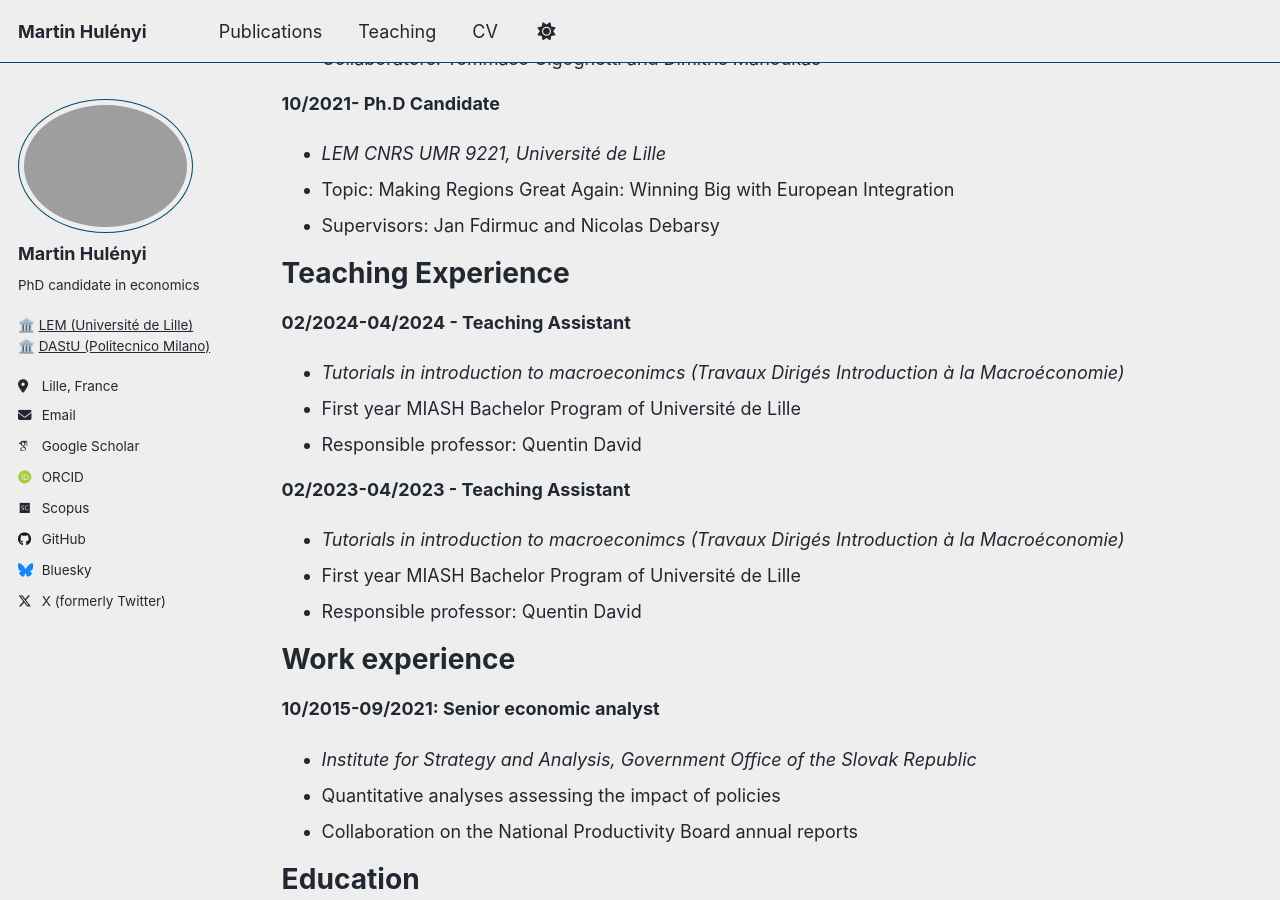
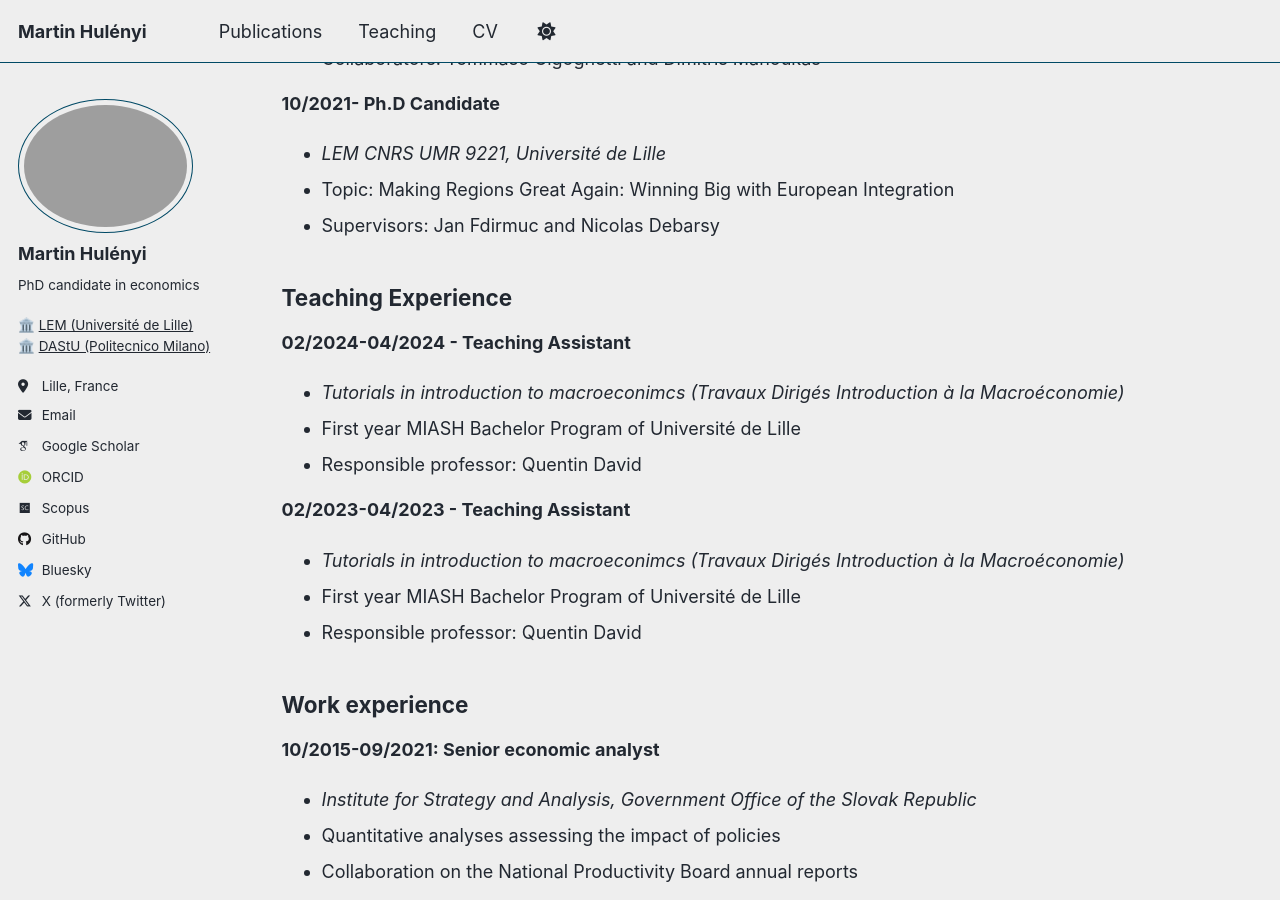
Before and after one commit to martinhulenyi/martinhulenyi.github.io, a Jekyll site: the page built from _pages/cv.md, in a window 1280 px wide and 900 px high, scrolled down 376 px. Built offline with Jekyll 4.4.1, drawn with Linux system fonts in a browser that asks for light colours; some web fonts are replaced; a script that is not in the unit is left out.

Commit message:
Update cv.md

```diff
--- a/_pages/cv.md
+++ b/_pages/cv.md
@@ -27,8 +27,8 @@ redirect_from:
 * Topic: Making Regions Great Again: Winning Big with European Integration
 * Supervisors: Jan Fdirmuc and Nicolas Debarsy
 
-**Teaching Experience**
-======
+## **Teaching Experience**
+
 **02/2024-04/2024 - Teaching Assistant**
 * *Tutorials in introduction to macroeconimcs (Travaux Dirigés Introduction à la Macroéconomie)*
 * First year MIASH Bachelor Program of Université de Lille
@@ -39,15 +39,15 @@ redirect_from:
 * First year MIASH Bachelor Program of Université de Lille
 * Responsible professor: Quentin David
 
-**Work experience**
-======
+## **Work experience**
+
 **10/2015-09/2021: Senior economic analyst**
 * *Institute for Strategy and Analysis, Government Office of the Slovak Republic*
 * Quantitative analyses assessing the impact of policies
 * Collaboration on the National Productivity Board annual reports
 
-**Education**
-======
+## **Education**
+
 **10/2013-09/2015: Master of Science in Economics with major in mathematical economics**
 * Vienna University of Economics and Business (Wirtschaftsuniversität Wien)
 * Master thesis: Economic Integration of the Visegrád Countries into the European Union - An Input-Output Analysis
@@ -57,8 +57,8 @@ redirect_from:
 * Bachelor thesis: The Interregional Economic Development in the Slovak Republic
 
 
-**Complementary Education**
-======
+## **Complementary Education**
+
 * 08/2022: Causal Inference Mixtape Workshop (Online)
 * 09/2020: Panel Data Econometrics (CEMFI in Madrid, Spain)
 * 06/2019: Microeconometrics and Policy Evaluation Summer School (Paris School of Economics in Paris, France)
@@ -67,25 +67,25 @@ redirect_from:
 * 11/2016: Erasmus for Public Administration (DG REGIO in Brussels, Belgium)
 * 08/2016 Treatment Effects and the Econometrics of Program Evaluation (CEMFI in Madrid, Spain)
 
-**Honors and Awards**
-======
+## **Honors and Awards**
+
 10/2016 - 3rd place NBS Governor’s Award for an outstanding dissertation or diploma thesis in the area monetary economics, macroeconomics or financial economics for the master thesis “Economic Integration of the Visegrád Countries into the European Union - An Input-Output Analysis”
 
 
-**Skills**
-======
+## **Skills**
+
 **Mathematical and statistical software:** R (proficient user)STATA (proficient user), Matlab (independent user) and  QGIS (independent user).
 **Document creation:** LATEX(proficient user), MS Office (proficient user) and  Markdown (independent user)
 **Languages:** Slovak (Native), English (C2), German (C1), French (B1+)
 
-Publications
-======
+## Publications
+
   <ul>{% for post in site.publications reversed %}
     {% include archive-single-cv.html %}
   {% endfor %}</ul>
 
-Talks
-======
+## Talks
+
   <ul>{% for post in site.talks reversed %}
     {% include archive-single-talk-cv.html  %}
   {% endfor %}</ul>
```
